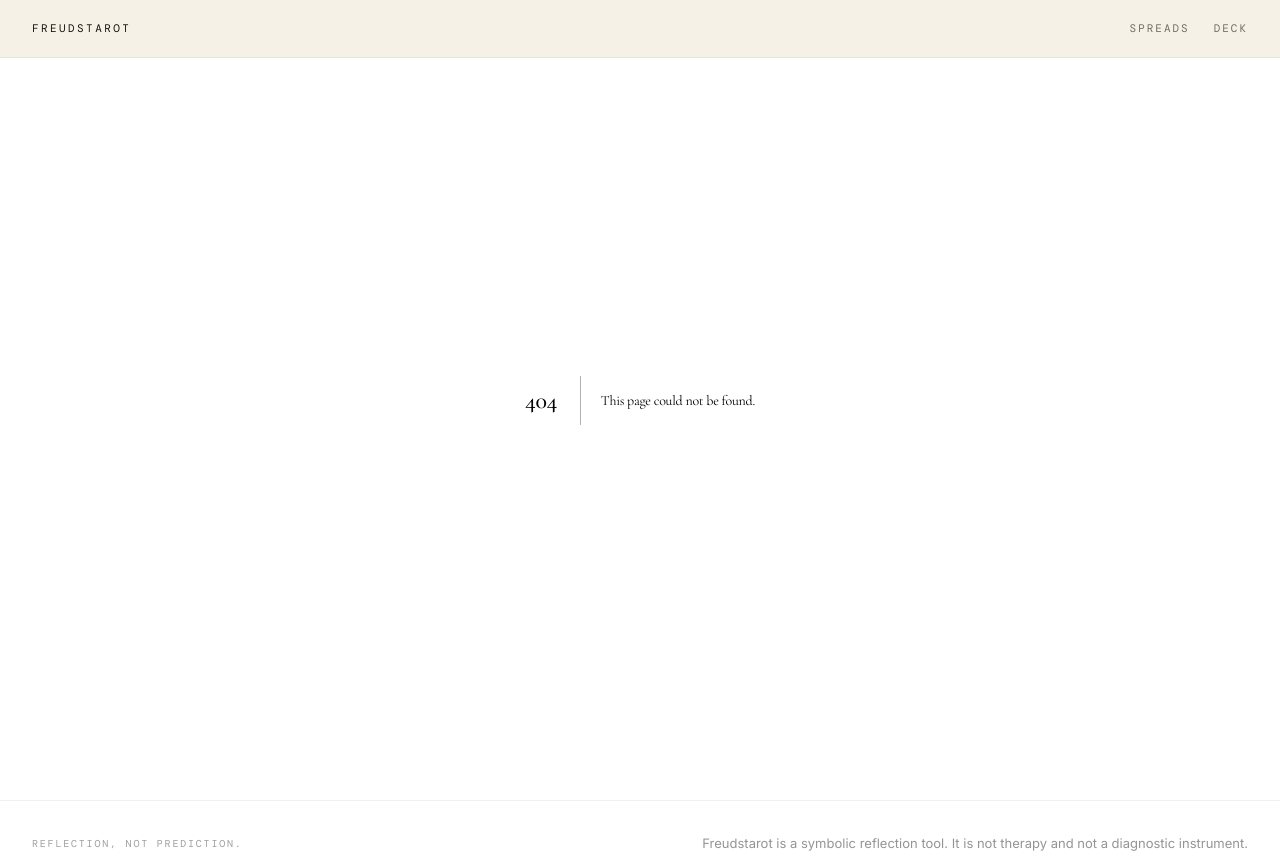
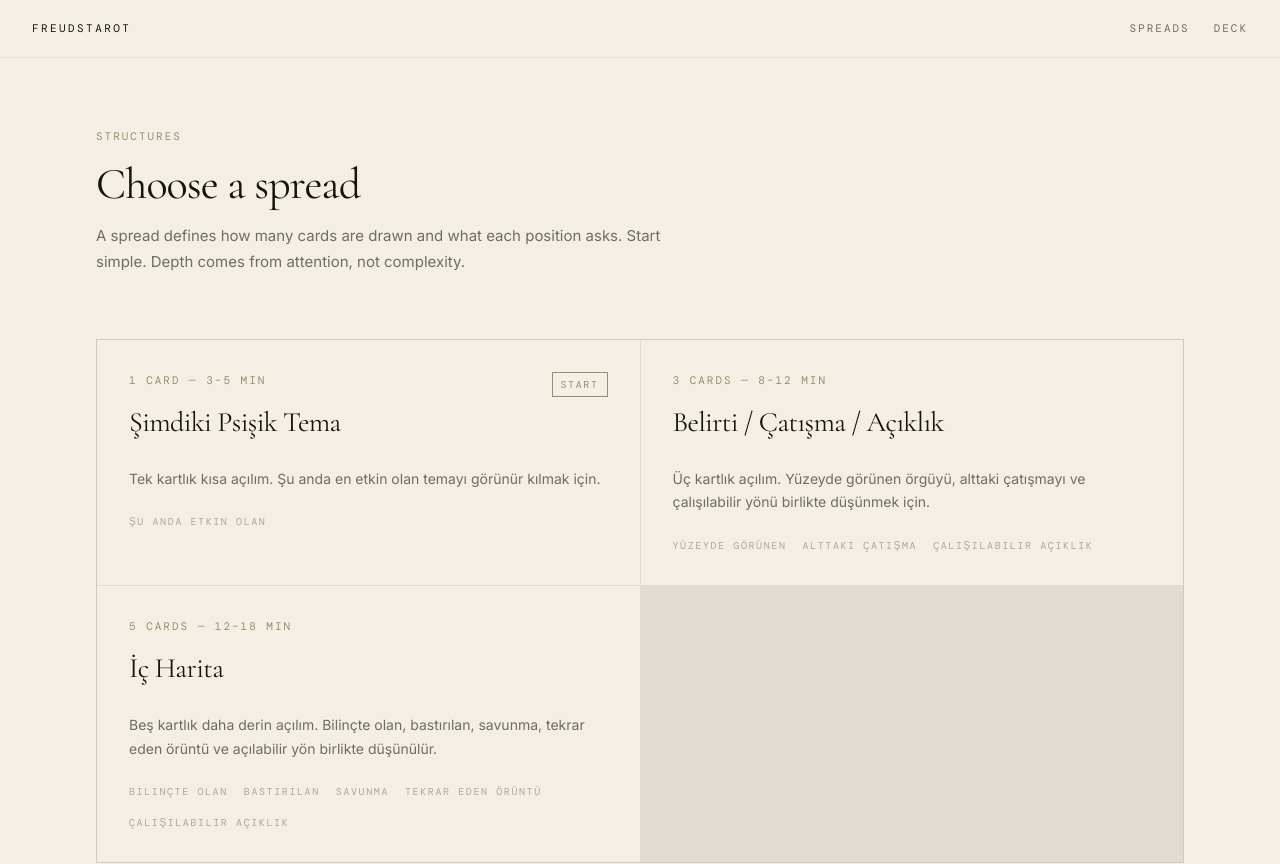
Before and after one commit to selaleakirmak-cmyk/freuds, a Next.js app: page /spreads in a window 1280 px wide. Before the commit this address had no page. Shown: the top 864 px of the page. Built offline with nearby package versions, Linux system fonts and the light colour scheme; a web font is replaced by a local one.

Commit message:
Add spreads route page

```diff
--- /dev/null
+++ b/app/spreads/page.tsx
@@ -0,0 +1,62 @@
+import Link from "next/link";
+import { spreads } from "@/lib/data/spreads";
+
+export default function SpreadsPage() {
+  return (
+    <div className="mx-auto max-w-6xl px-6 pb-20 pt-32 md:px-8">
+      <div className="mb-16">
+        <p className="font-mono text-[11px] uppercase tracking-[0.18em] text-[#9B8B6E]">
+          Structures
+        </p>
+        <h1 className="mt-4 font-serif text-[44px] leading-[1.05] text-[#161310]">
+          Choose a spread
+        </h1>
+        <p className="mt-4 max-w-xl text-[15px] leading-[1.75] text-black/55">
+          A spread defines how many cards are drawn and what each position asks.
+          Start simple. Depth comes from attention, not complexity.
+        </p>
+      </div>
+
+      <div className="grid gap-px border border-black/8 bg-black/8 md:grid-cols-2">
+        {spreads.map((spread) => (
+          <Link
+            key={spread.id}
+            href={`/reading/${spread.slug}`}
+            className="group bg-[#F4EFE4] p-8 transition-colors duration-300 hover:bg-[#161310]"
+          >
+            <div className="flex items-start justify-between">
+              <div>
+                <p className="font-mono text-[11px] uppercase tracking-[0.18em] text-[#9B8B6E] group-hover:text-[#C4B49A]">
+                  {spread.cardCount} card{spread.cardCount > 1 ? "s" : ""} — {spread.estimatedTime}
+                </p>
+                <h2 className="mt-3 font-serif text-[28px] text-[#161310] group-hover:text-[#F4EFE4]">
+                  {spread.title}
+                </h2>
+              </div>
+              {spread.recommended ? (
+                <span className="border border-[#9B8B6E] px-2 py-1 font-mono text-[10px] uppercase tracking-[0.16em] text-[#9B8B6E] group-hover:border-[#C4B49A] group-hover:text-[#C4B49A]">
+                  Start
+                </span>
+              ) : null}
+            </div>
+
+            <p className="mt-6 text-[14px] leading-[1.7] text-black/55 group-hover:text-[#F4EFE4]/70">
+              {spread.description}
+            </p>
+
+            <div className="mt-6 flex flex-wrap gap-4">
+              {spread.positions.map((pos) => (
+                <span
+                  key={pos.id}
+                  className="font-mono text-[10px] uppercase tracking-[0.16em] text-black/30 group-hover:text-[#F4EFE4]/40"
+                >
+                  {pos.label}
+                </span>
+              ))}
+            </div>
+          </Link>
+        ))}
+      </div>
+    </div>
+  );
+}
```
